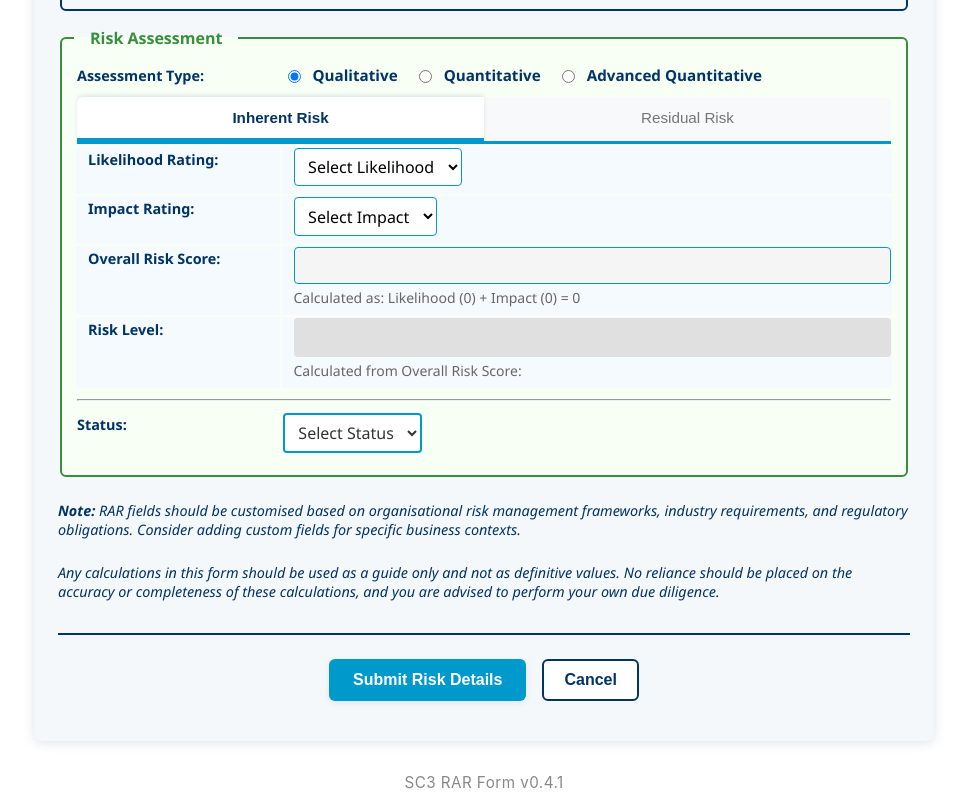
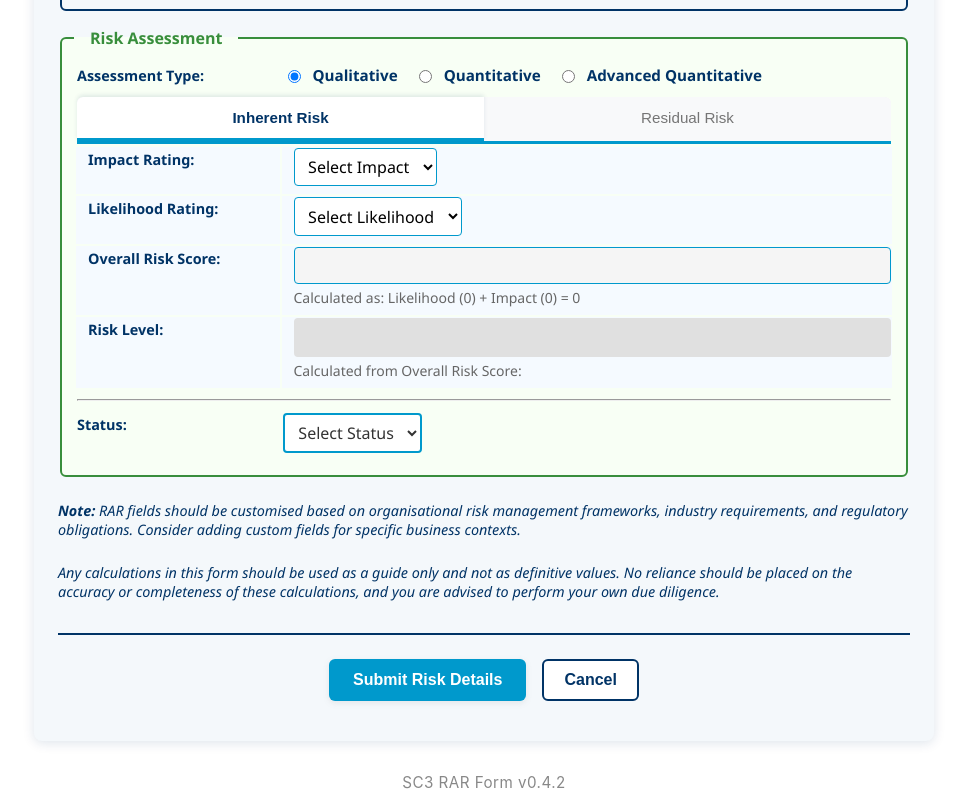
Before and after one commit to AndyArch11/sc3-RAR, a React (Create React App) app in the folder sc3-rar/: page / in a window 1280 px wide. Shown: the part 479-1279 px from the top of the page, without its empty margins (156-1123 px from the left). Built offline with nearby package versions, Linux system fonts and the light colour scheme.

Commit message:
Added router, swapped order of impact/frequency for qualitative risk

```diff
--- a/sc3-rar/package.json
+++ b/sc3-rar/package.json
@@ -12,6 +12,7 @@
     "react": "^19.1.0",
     "react-chartjs-2": "^5.3.0",
     "react-dom": "^19.1.0",
+    "react-router-dom": "^7.8.1",
     "react-scripts": "5.0.1",
     "recharts": "^3.1.0",
     "web-vitals": "^2.1.4",
--- a/sc3-rar/src/App.js
+++ b/sc3-rar/src/App.js
@@ -1,11 +1,36 @@
 import './App.css';
+import { BrowserRouter as Router, Routes, Route, Link, useLocation } from 'react-router-dom';
 import WrappedRARForm from './components/RARForm';
+
+{/* Breadcrumbs
+function Breadcrumbs() {
+  const location = useLocation();
+  const pathnames = location.pathname.split('/').filter((x) => x);
+  return (
+    <nav style={{ margin: '10px 0' }}>
+      <Link to="/">Home</Link>
+      {pathnames.map((value, index) => {
+        const to = `/${pathnames.slice(0, index + 1).join('/')}`;
+        return (
+          <span key={to}>
+            {' / '}
+            <Link to={to}>{value}</Link>
+          </span>
+        );
+      })}
+    </nav>
+  );
+}
+*/}
 
 function App() {
   return (
-    <>
-      <WrappedRARForm />
-    </>
+    <Router>
+      {/* <Breadcrumbs /> */}
+      <Routes>
+        <Route path="/" element={<WrappedRARForm />} />
+      </Routes>
+    </Router>
   );
 }
 
--- a/sc3-rar/src/components/RARForm.js
+++ b/sc3-rar/src/components/RARForm.js
@@ -6,7 +6,7 @@ import RARReport from "./RARReport";
 import RARTable from "./RARTable";
 import "./RAR.css";
 
-const VERSION = "v0.4.1"; // Update as needed
+const VERSION = "v0.4.2"; // Update as needed
 
 
 // TODO: Add more unit tests for all components and functions
@@ -14,8 +14,6 @@ const VERSION = "v0.4.1"; // Update as needed
 // TODO: Add tooltips and help texts for form fields
 // TODO: Implement accessibility features (ARIA labels, keyboard navigation, etc.)
 // TODO: Add localization support for different languages
-// TODO: Implement responsive design for mobile and tablet views
-
 
 // SC3.com.au theme colours
 const SC3_PRIMARY = "#003366"; // Deep blue
```
Also changed, not shown: sc3-rar/src/components/RARinputForm.js, 2 other files (tests, documents, lock files or other folders).
